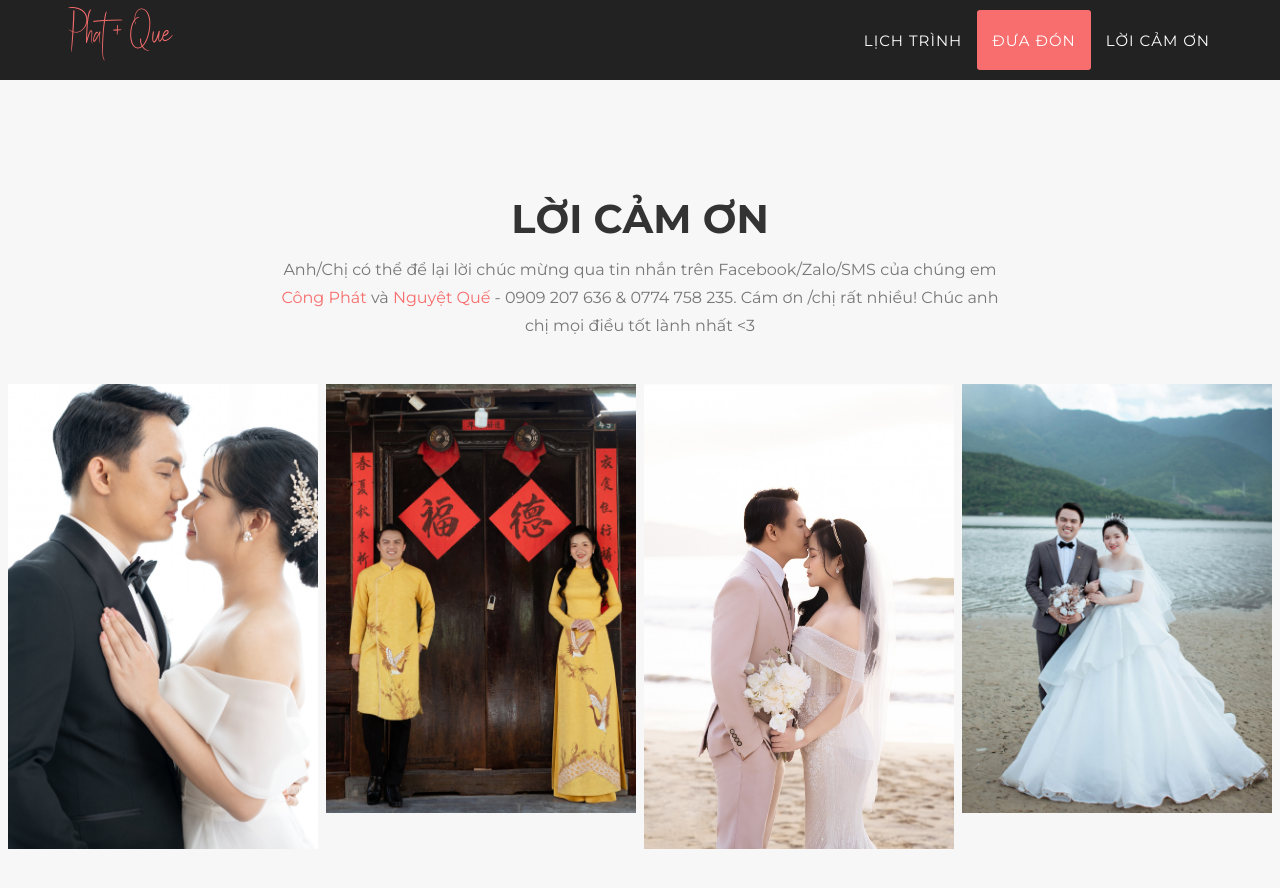
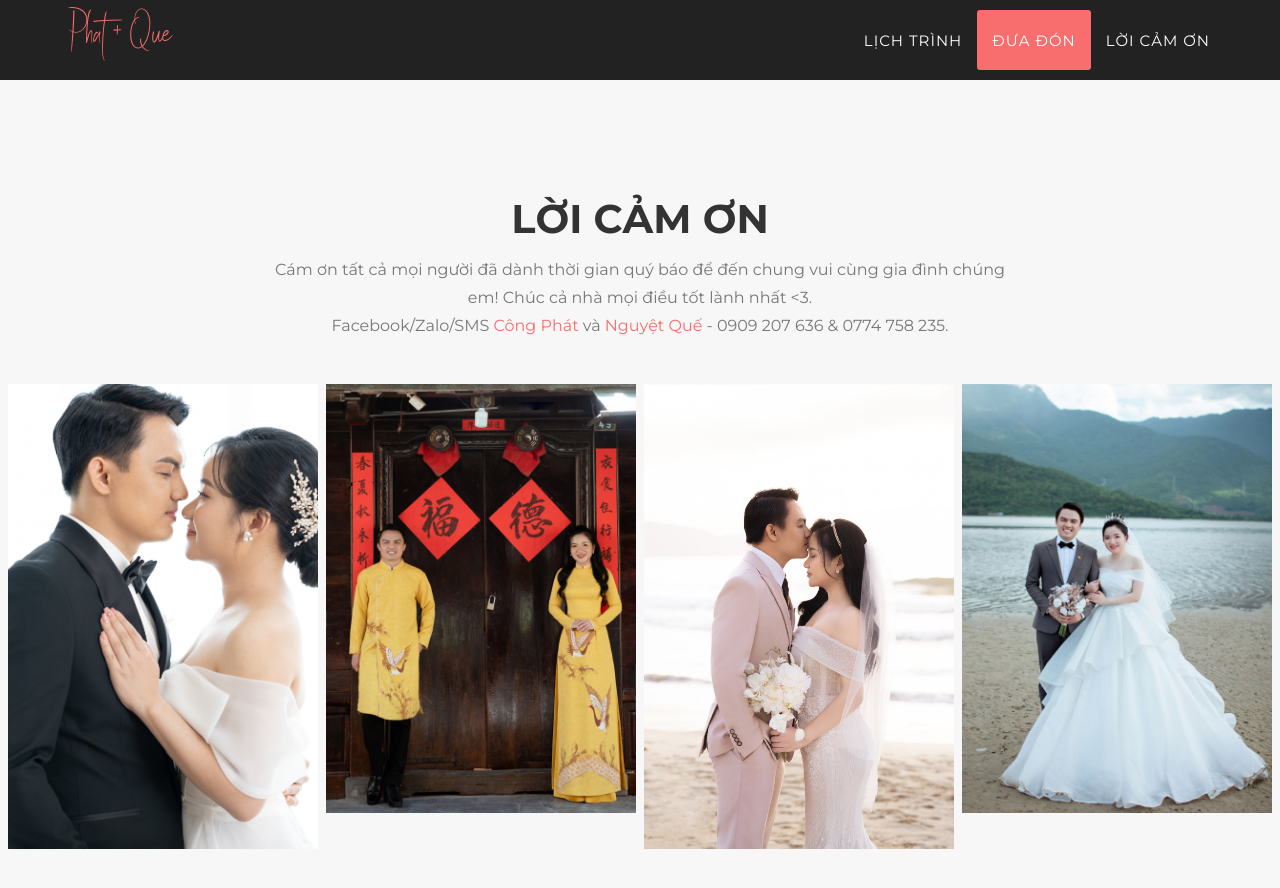
Before and after one commit to phatque/phatque, a Jekyll site: the page built from index.html, in a window 1280 px wide and 900 px high, scrolled down 2453 px. Shown: the top 888 px of the window. Built offline with Jekyll 4.4.1, drawn with Linux system fonts in a browser that asks for light colours; some web fonts are replaced.

Commit message:
Update our_story.html

```diff
--- a/_includes/en_data/our_story.html
+++ b/_includes/en_data/our_story.html
@@ -46,7 +46,7 @@
                 </div>
             </div>
             <div class="col-lg-8 col-lg-offset-2 text-center">
-                <p class="largepad text-muted">Anh/Chị có thể để lại lời chúc mừng qua tin nhắn trên Facebook/Zalo/SMS của chúng em <a href="https://www.facebook.com/phatcvo/">Công Phát</a> và <a href="https://www.facebook.com/phatcvo/">Nguyệt Quế</a> - 0909 207 636 & 0774 758 235. Cám ơn /chị rất nhiều! Chúc anh chị mọi điều tốt lành nhất <3
+                <p class="largepad text-muted">Cám ơn tất cả mọi người đã dành thời gian quý báo để đến chung vui cùng gia đình chúng em! Chúc cả nhà mọi điều tốt lành nhất <3. <br>Facebook/Zalo/SMS <a href="https://www.facebook.com/phatcvo/">Công Phát</a> và <a href="https://www.facebook.com/phatcvo/">Nguyệt Quế</a> - 0909 207 636 & 0774 758 235.
                 </p>
             </div>
         </div>
```
